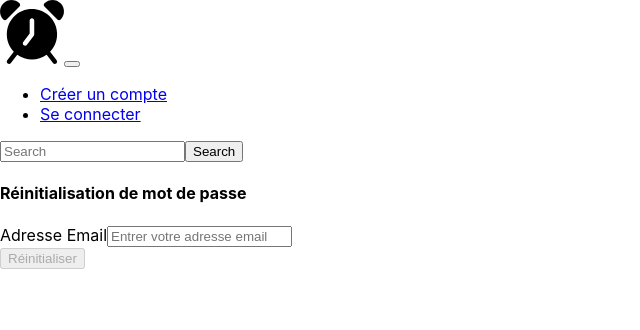
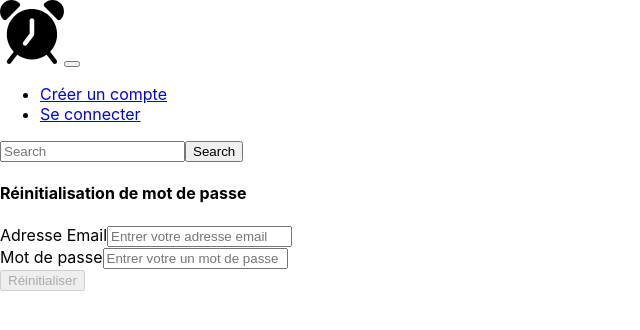
Before and after one commit to Almorisson/ipssi-timer-client, a React (Create React App) app: page /password/forgot in a window 1280 px wide. Shown: the top 330 px of the page, without its empty margins (0-640 px from the left). Built offline with nearby package versions, Linux system fonts and the light colour scheme; no server answers.

Commit message:
[hot-fix] : Solve a problem related to showing or hiding password field conditionnaly

```diff
--- a/src/components/forms/AuthForm.js
+++ b/src/components/forms/AuthForm.js
@@ -5,7 +5,7 @@ const AuthForm = ({
 	password = '',
 	setEmail = (f) => f,
 	setPassword = (f) => f,
-	showPasswordInput = false,
+	showPasswordInput = true,
 	loading = false,
 	onSubmitHandler = (f) => f,
 	btnText,
--- a/src/pages/auth/CompleteRegistration.js
+++ b/src/pages/auth/CompleteRegistration.js
@@ -88,7 +88,7 @@ const CompleteRegistration = () => {
 				email={email}
 				setEmail={setEmail}
 				loading={loading}
-				showPassword
+				showPassword={false}
                 password={password}
                 setPassword={setPassword}
                 onSubmitHandler={onSubmitHandler}
--- a/src/pages/auth/Register.js
+++ b/src/pages/auth/Register.js
@@ -36,7 +36,7 @@ const Register = () => {
 				email={email}
 				setEmail={setEmail}
 				loading={loading}
-				showPassword={false}
+				showPasswordInput={false}
                 onSubmitHandler={onSubmitHandler}
                 btnText="Passer à la prochaine étape"
                 disabledBtn={!email || loading}
```
